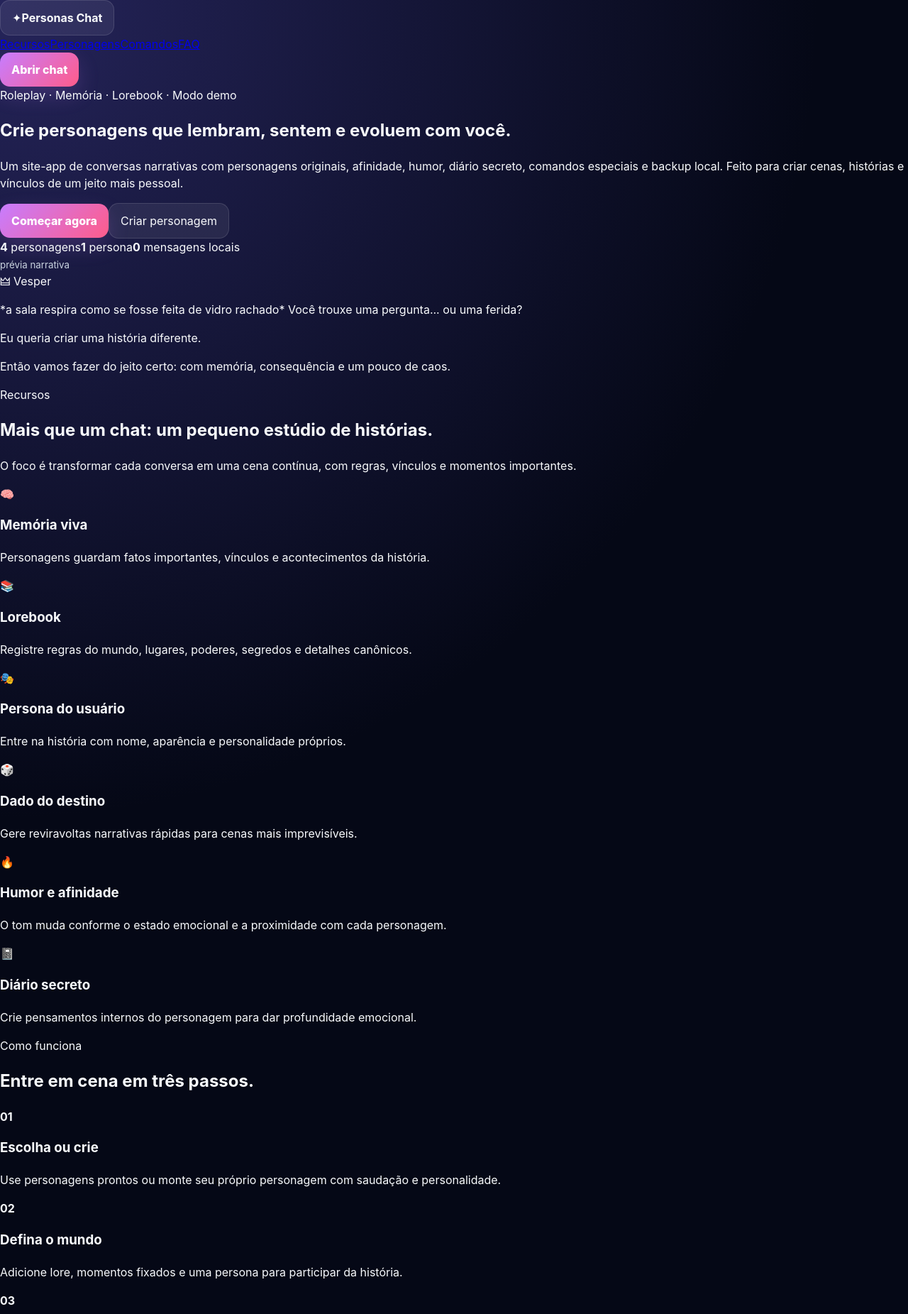
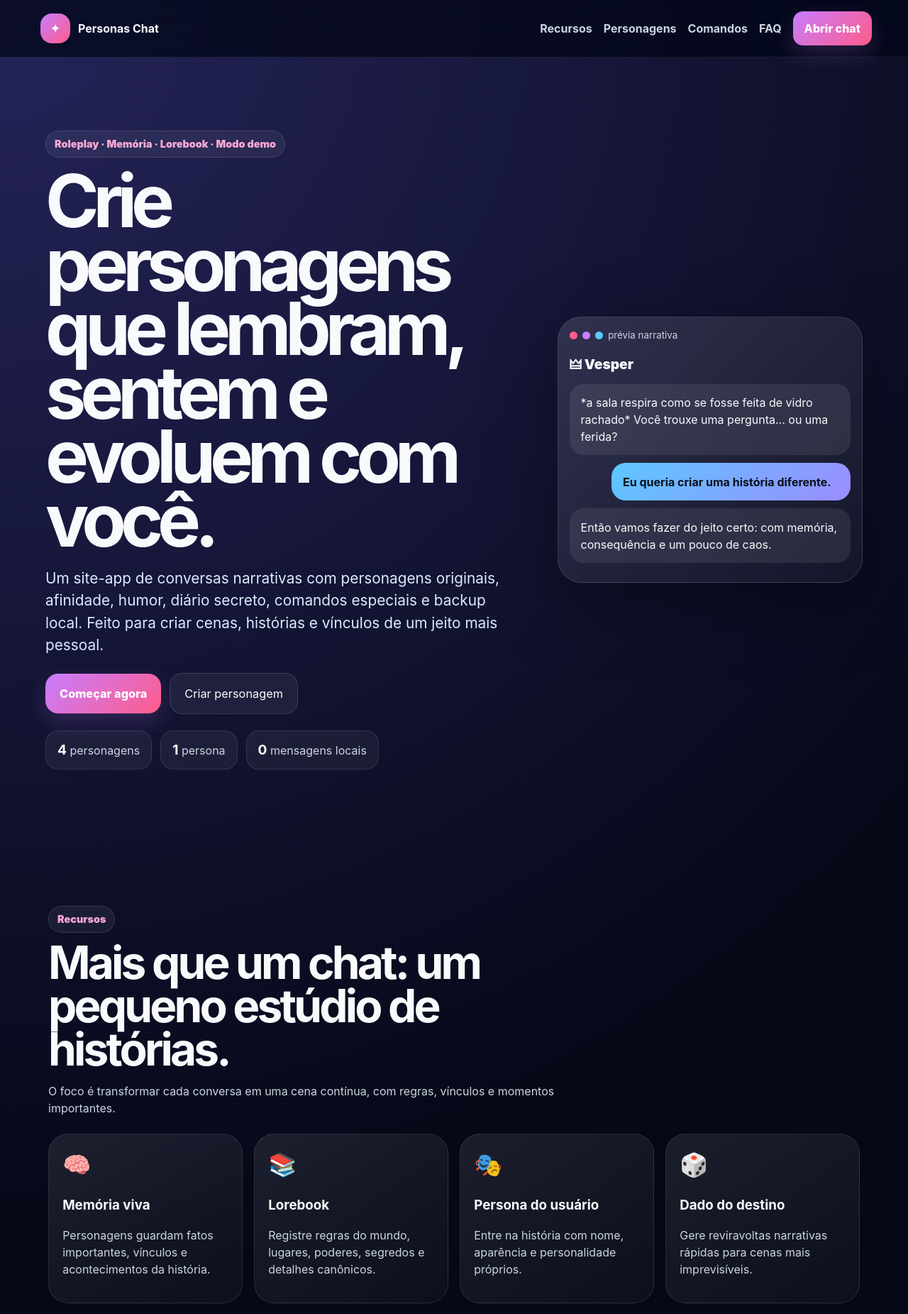
Before and after one commit to yurihay/chat, a React (Vite) app: page / in a window 1280 px wide. Shown: the top 1851 px of the page at 71% size. Built offline with nearby package versions, Linux system fonts and the light colour scheme.

Commit message:
style: add complete landing page styles

```diff
--- a/src/styles.css
+++ b/src/styles.css
@@ -8,6 +8,7 @@
 * { box-sizing: border-box; }
 html { scroll-behavior: smooth; }
 body { margin: 0; min-height: 100vh; background: radial-gradient(circle at top left, #25245a 0, transparent 35%), radial-gradient(circle at bottom right, rgba(255,92,138,.2), transparent 32%), #050816; }
+a { color: inherit; text-decoration: none; }
 button, input, textarea, select { font: inherit; }
 button { border: 1px solid rgba(255,255,255,.12); background: rgba(255,255,255,.07); color: #f8fafc; border-radius: 14px; padding: .75rem 1rem; cursor: pointer; transition: .2s ease; }
 button:hover { transform: translateY(-1px); background: rgba(255,255,255,.12); }
@@ -16,6 +17,60 @@ input, textarea, select { width: 100%; border: 1px solid rgba(255,255,255,.14);
 textarea { min-height: 100px; resize: vertical; }
 pre { white-space: pre-wrap; word-break: break-word; background: rgba(255,255,255,.05); padding: 1rem; border-radius: 14px; }
 
+.primary { border: none; background: linear-gradient(135deg, #C77DFF, #FF5C8A); color: white; font-weight: 800; box-shadow: 0 12px 30px rgba(199,125,255,.18); }
+.ghost { background: rgba(255,255,255,.06); }
+.big { padding: 1rem 1.25rem; border-radius: 18px; font-size: 1.02rem; }
+.search { max-width: 520px; }
+.grid { display: grid; grid-template-columns: repeat(auto-fill, minmax(250px, 1fr)); gap: 1rem; }
+.grid.mini { margin-top: 1rem; grid-template-columns: repeat(auto-fill, minmax(160px, 1fr)); }
+
+.site-shell { min-height: 100vh; overflow-x: hidden; }
+.site-nav { position: sticky; top: 0; z-index: 30; display: flex; align-items: center; gap: 1rem; padding: .85rem clamp(1rem, 4vw, 4rem); background: rgba(2,6,23,.72); backdrop-filter: blur(18px); border-bottom: 1px solid rgba(255,255,255,.08); }
+.site-brand { display: flex; align-items: center; gap: .7rem; border: 0; background: transparent; padding: .35rem; margin-right: auto; font-weight: 900; }
+.site-brand span { display: grid; place-items: center; width: 42px; height: 42px; border-radius: 16px; background: linear-gradient(135deg, #C77DFF, #FF5C8A); }
+.site-links { display: flex; gap: 1rem; color: #cbd5e1; font-weight: 700; }
+.site-links a:hover { color: white; }
+
+.site-hero { min-height: 78vh; display: grid; grid-template-columns: minmax(0, 1.1fr) minmax(300px, .72fr); align-items: center; gap: clamp(2rem, 5vw, 5rem); padding: clamp(3rem, 8vw, 7rem) clamp(1rem, 5vw, 5rem); max-width: 1400px; margin: 0 auto; }
+.eyebrow { display: inline-flex; width: max-content; max-width: 100%; padding: .45rem .75rem; border: 1px solid rgba(255,255,255,.12); border-radius: 999px; color: #f9a8d4; background: rgba(255,255,255,.06); font-size: .9rem; font-weight: 900; }
+.hero-copy h1 { margin: 1rem 0 1.2rem; max-width: 900px; font-size: clamp(3rem, 8vw, 7.4rem); line-height: .88; letter-spacing: -.08em; }
+.hero-copy p { max-width: 760px; color: #dbeafe; font-size: clamp(1.05rem, 2vw, 1.3rem); }
+.hero-actions, .hero-stats, .footer-actions { display: flex; flex-wrap: wrap; gap: .75rem; align-items: center; }
+.hero-actions { margin-top: 1.5rem; }
+.hero-stats { margin-top: 1.4rem; color: #cbd5e1; }
+.hero-stats span { padding: .75rem 1rem; border: 1px solid rgba(255,255,255,.1); border-radius: 18px; background: rgba(255,255,255,.05); }
+.hero-stats strong { color: #fff; font-size: 1.2rem; }
+.hero-demo-card { position: relative; border: 1px solid rgba(255,255,255,.12); border-radius: 34px; padding: 1rem; background: linear-gradient(145deg, rgba(255,255,255,.12), rgba(255,255,255,.04)); box-shadow: 0 30px 100px rgba(0,0,0,.35); }
+.hero-demo-card::before { content: ''; position: absolute; inset: -20% -20% auto auto; width: 260px; aspect-ratio: 1; border-radius: 50%; background: radial-gradient(circle, rgba(199,125,255,.5), transparent 65%); filter: blur(18px); z-index: -1; }
+.demo-top { display: flex; align-items: center; gap: .45rem; color: #cbd5e1; margin-bottom: 1rem; }
+.dot { width: 11px; height: 11px; border-radius: 50%; display: inline-block; }
+.pink { background: #FF5C8A; } .purple { background: #C77DFF; } .blue { background: #5CC8FF; }
+.demo-character { font-size: 1.2rem; font-weight: 900; margin-bottom: .8rem; }
+.demo-bubble { padding: .9rem 1rem; border-radius: 20px; margin: .7rem 0; }
+.demo-bubble.assistant { background: rgba(255,255,255,.08); }
+.demo-bubble.user { margin-left: auto; max-width: 85%; background: linear-gradient(135deg, #5CC8FF, #9B8CFF); color: #07111f; font-weight: 700; }
+
+.site-section { max-width: 1240px; margin: 0 auto; padding: clamp(3rem, 7vw, 6rem) clamp(1rem, 5vw, 3rem); }
+.section-head { max-width: 780px; margin-bottom: 1.5rem; }
+.section-head.horizontal { max-width: none; display: flex; gap: 1rem; align-items: end; justify-content: space-between; }
+.site-section h2 { margin: .8rem 0; font-size: clamp(2rem, 5vw, 4rem); line-height: .95; letter-spacing: -.06em; }
+.site-section p { color: #cbd5e1; }
+.feature-grid { display: grid; grid-template-columns: repeat(auto-fit, minmax(240px, 1fr)); gap: 1rem; }
+.feature-card, .steps article { border: 1px solid rgba(255,255,255,.1); background: linear-gradient(145deg, rgba(255,255,255,.09), rgba(255,255,255,.03)); border-radius: 28px; padding: 1.2rem; }
+.feature-card span { font-size: 2rem; }
+.feature-card h3, .steps h3 { margin-bottom: .3rem; }
+.split-section { display: grid; grid-template-columns: .75fr 1.25fr; gap: 2rem; align-items: start; }
+.steps { display: grid; gap: 1rem; }
+.steps strong { color: #f9a8d4; font-size: 1.2rem; }
+.site-character-grid { grid-template-columns: repeat(auto-fit, minmax(260px, 1fr)); }
+.site-search { max-width: 360px; }
+.command-section { display: grid; grid-template-columns: .9fr 1.1fr; gap: 2rem; align-items: center; }
+.command-list { display: flex; flex-wrap: wrap; gap: .7rem; }
+.command-list code { padding: .8rem 1rem; border-radius: 16px; background: rgba(255,255,255,.08); border: 1px solid rgba(255,255,255,.1); color: #bfdbfe; }
+.faq-section details { margin: .8rem 0; }
+.site-footer { max-width: 1240px; margin: 0 auto; padding: 2rem clamp(1rem, 5vw, 3rem) 4rem; display: flex; justify-content: space-between; gap: 1rem; border-top: 1px solid rgba(255,255,255,.08); }
+.site-footer p { color: #cbd5e1; }
+
 .app { min-height: 100vh; display: grid; grid-template-columns: 280px minmax(0, 1fr); }
 .sidebar { position: sticky; top: 0; height: 100vh; padding: 1rem; display: flex; flex-direction: column; gap: .75rem; background: rgba(2,6,23,.72); backdrop-filter: blur(18px); border-right: 1px solid rgba(255,255,255,.08); z-index: 20; }
 .brand { display: flex; align-items: center; gap: .8rem; padding: .8rem; border-radius: 20px; cursor: pointer; }
@@ -23,19 +78,11 @@ pre { white-space: pre-wrap; word-break: break-word; background: rgba(255,255,25
 .logo { display: grid; place-items: center; width: 44px; height: 44px; border-radius: 16px; background: linear-gradient(135deg, #C77DFF, #FF5C8A); font-size: 1.4rem; }
 .brand strong { display: block; }
 .brand small, small { color: #cbd5e1; }
-.primary { border: none; background: linear-gradient(135deg, #C77DFF, #FF5C8A); color: white; font-weight: 800; box-shadow: 0 12px 30px rgba(199,125,255,.18); }
 .mini-panel { padding: .9rem; border: 1px solid rgba(255,255,255,.08); background: rgba(255,255,255,.04); border-radius: 18px; }
 .mini-panel label { display: block; margin-bottom: .4rem; color: #cbd5e1; }
 .toggles label { display: flex; gap: .5rem; align-items: center; margin: .3rem 0; }
 .toggles input { width: auto; }
-
 .page { padding: clamp(1rem, 4vw, 3rem); overflow: auto; }
-.hero { max-width: 980px; margin-bottom: 1.5rem; }
-.hero h1 { margin: 0 0 .5rem; font-size: clamp(2rem, 5vw, 4.7rem); line-height: .95; letter-spacing: -.06em; }
-.hero p { color: #cbd5e1; font-size: 1.1rem; max-width: 720px; }
-.search { max-width: 520px; }
-.grid { display: grid; grid-template-columns: repeat(auto-fill, minmax(250px, 1fr)); gap: 1rem; }
-.grid.mini { margin-top: 1rem; grid-template-columns: repeat(auto-fill, minmax(160px, 1fr)); }
 .card { position: relative; overflow: hidden; min-height: 250px; border: 1px solid rgba(255,255,255,.1); background: linear-gradient(145deg, rgba(255,255,255,.09), rgba(255,255,255,.03)); border-radius: 28px; padding: 1.1rem; }
 .card::before { content: ''; position: absolute; inset: -80px -80px auto auto; width: 180px; height: 180px; border-radius: 50%; background: linear-gradient(135deg, var(--c1), var(--c2)); filter: blur(12px); opacity: .45; }
 .avatar { position: relative; z-index: 1; display: grid; place-items: center; width: 68px; height: 68px; border-radius: 24px; background: linear-gradient(135deg, var(--c1, #C77DFF), var(--c2, #FF5C8A)); font-size: 2rem; box-shadow: inset 0 0 0 1px rgba(255,255,255,.22); }
@@ -44,29 +91,6 @@ pre { white-space: pre-wrap; word-break: break-word; background: rgba(255,255,25
 .card p { color: #dbeafe; min-height: 52px; }
 .row { display: flex; flex-wrap: wrap; gap: .5rem; margin-top: 1rem; }
 .row button { padding: .55rem .75rem; }
-
-/* Home em formato de site/landing page */
-.app:has(.hero) { grid-template-columns: 1fr; }
-.app:has(.hero) .sidebar { height: auto; position: sticky; top: 0; flex-direction: row; align-items: center; overflow-x: auto; border-right: 0; border-bottom: 1px solid rgba(255,255,255,.08); padding: .75rem clamp(1rem, 4vw, 3rem); }
-.app:has(.hero) .brand { margin-right: auto; min-width: 220px; }
-.app:has(.hero) .sidebar > button { white-space: nowrap; }
-.app:has(.hero) .mini-panel { display: none; }
-.app:has(.hero) .page { min-height: calc(100vh - 78px); padding: 0 clamp(1rem, 5vw, 5rem) 4rem; overflow: visible; }
-.app:has(.hero) .hero { max-width: 1180px; min-height: 68vh; display: grid; align-content: center; margin: 0 auto; padding: clamp(3rem, 8vw, 7rem) 0 2rem; position: relative; }
-.app:has(.hero) .hero::before { content: 'Personagens com memória, lorebook e modo diretor'; display: inline-flex; width: max-content; max-width: 100%; margin-bottom: 1rem; padding: .45rem .75rem; border: 1px solid rgba(255,255,255,.12); border-radius: 999px; color: #f9a8d4; background: rgba(255,255,255,.06); font-size: .9rem; font-weight: 800; }
-.app:has(.hero) .hero::after { content: ''; position: absolute; right: 0; top: 18%; width: min(360px, 42vw); aspect-ratio: 1; border-radius: 40%; background: radial-gradient(circle, rgba(199,125,255,.45), transparent 65%); filter: blur(20px); pointer-events: none; }
-.app:has(.hero) .hero h1 { max-width: 900px; font-size: clamp(2.8rem, 9vw, 7.5rem); line-height: .88; letter-spacing: -.08em; margin-bottom: 1.2rem; }
-.app:has(.hero) .hero p { max-width: 780px; font-size: clamp(1.05rem, 2vw, 1.35rem); color: #dbeafe; }
-.app:has(.hero) .search { margin-top: 1.5rem; max-width: 620px; background: rgba(255,255,255,.08); }
-.app:has(.hero) .grid { max-width: 1180px; margin: 0 auto; grid-template-columns: repeat(auto-fit, minmax(260px, 1fr)); }
-.app:has(.hero) .grid::before { content: 'Vitrine de personagens'; grid-column: 1 / -1; margin-top: 1rem; font-size: clamp(1.7rem, 4vw, 3rem); font-weight: 900; letter-spacing: -.05em; }
-.app:has(.hero) .grid::after { content: 'Use os botões para conversar, favoritar ou duplicar personagens. Os dados ficam salvos no seu navegador e podem ser exportados em backup.'; grid-column: 1 / -1; order: -1; max-width: 760px; color: #cbd5e1; margin-bottom: .5rem; }
-.app:has(.hero) .card { min-height: 290px; padding: 1.25rem; border-radius: 34px; box-shadow: 0 24px 80px rgba(0,0,0,.22); }
-.app:has(.hero) .card:hover { transform: translateY(-4px); border-color: rgba(255,255,255,.2); transition: .2s ease; }
-.app:has(.hero) .card h2 { font-size: 1.8rem; }
-.app:has(.hero) .card p { font-size: 1.02rem; }
-.app:has(.hero) .page::after { content: 'Recursos extras: memória viva · lorebook · persona do usuário · humor · afinidade · diário secreto · dado do destino · modo diretor · backup local · comandos no chat'; display: block; max-width: 1180px; margin: 3rem auto 0; padding: 1.25rem; border: 1px solid rgba(255,255,255,.1); border-radius: 28px; background: linear-gradient(135deg, rgba(199,125,255,.14), rgba(92,200,255,.08)); color: #e2e8f0; font-weight: 800; text-align: center; }
-
 .chat { height: 100vh; display: grid; grid-template-rows: auto 1fr auto auto auto; min-width: 0; }
 .chat-head { display: flex; align-items: center; gap: .8rem; padding: 1rem; border-bottom: 1px solid rgba(255,255,255,.08); background: rgba(2,6,23,.6); backdrop-filter: blur(18px); }
 .chat-head h2 { margin: 0; }
@@ -88,20 +112,22 @@ summary { cursor: pointer; font-weight: 800; }
 .diary { border-left: 3px solid #f472b6; }
 .composer { display: grid; grid-template-columns: 1fr auto; gap: .75rem; padding: 1rem; border-top: 1px solid rgba(255,255,255,.08); background: rgba(2,6,23,.7); }
 .composer textarea { min-height: 58px; max-height: 180px; }
-
 .form-page { max-width: 860px; display: flex; flex-direction: column; gap: .85rem; }
 .form-page h1 { font-size: clamp(2rem, 5vw, 4rem); margin: 0 0 .5rem; }
 .emoji-row { display: flex; flex-wrap: wrap; gap: .5rem; }
 .emoji-row button { font-size: 1.2rem; padding: .55rem .75rem; }
 .selected { outline: 2px solid #C77DFF; }
 
-@media (max-width: 860px) {
+@media (max-width: 900px) {
+  .site-nav { flex-wrap: wrap; }
+  .site-links { order: 3; width: 100%; overflow-x: auto; padding-bottom: .2rem; }
+  .site-hero, .split-section, .command-section { grid-template-columns: 1fr; }
+  .section-head.horizontal { align-items: stretch; flex-direction: column; }
+  .site-footer { flex-direction: column; }
   .app { grid-template-columns: 1fr; }
   .sidebar { position: relative; height: auto; flex-direction: row; overflow-x: auto; border-right: 0; border-bottom: 1px solid rgba(255,255,255,.08); }
   .brand { min-width: 220px; }
   .sidebar > button, .mini-panel { min-width: max-content; }
   .chat { height: calc(100vh - 92px); }
   .composer { grid-template-columns: 1fr; }
-  .app:has(.hero) .hero { min-height: 62vh; }
-  .app:has(.hero) .hero::after { opacity: .45; }
 }
```
